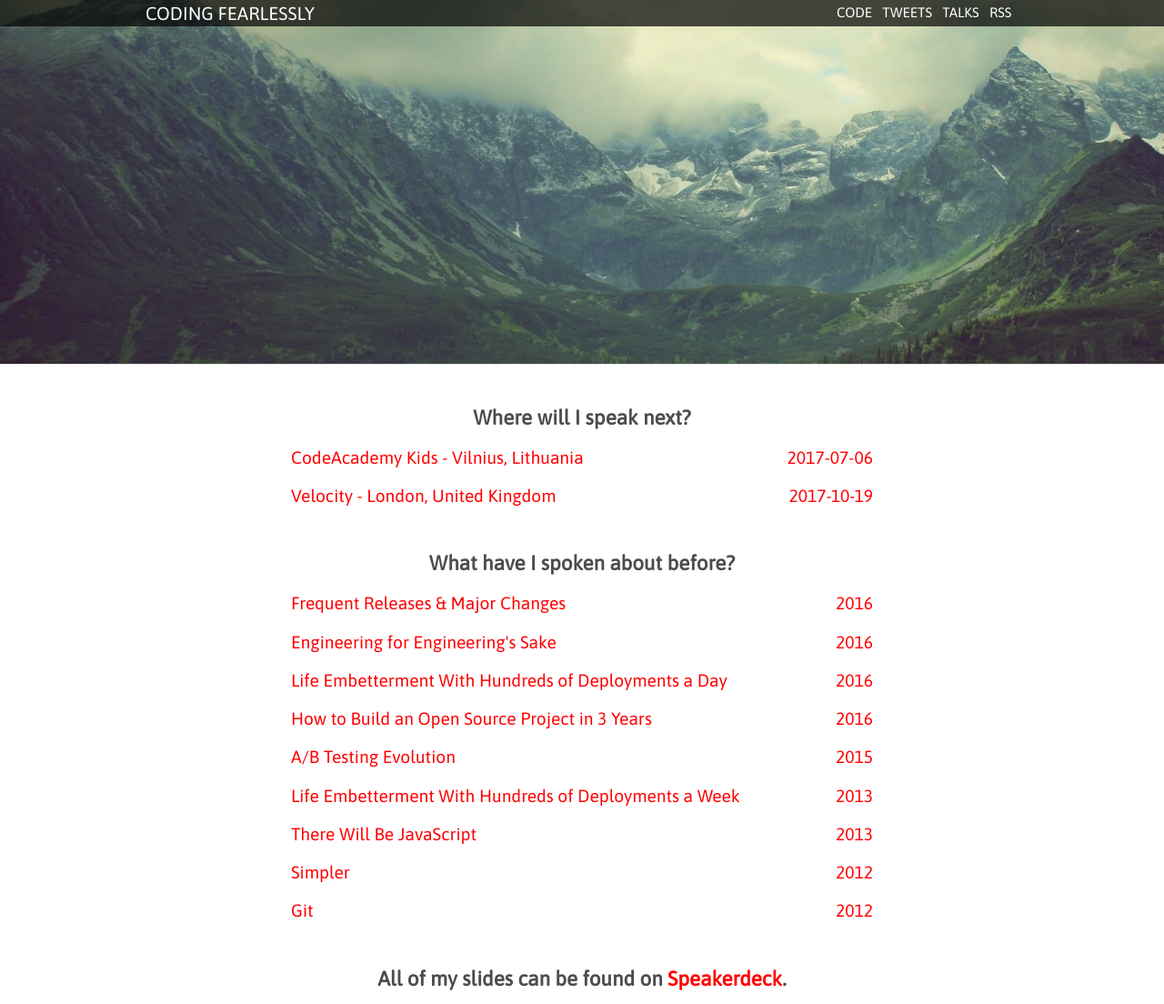
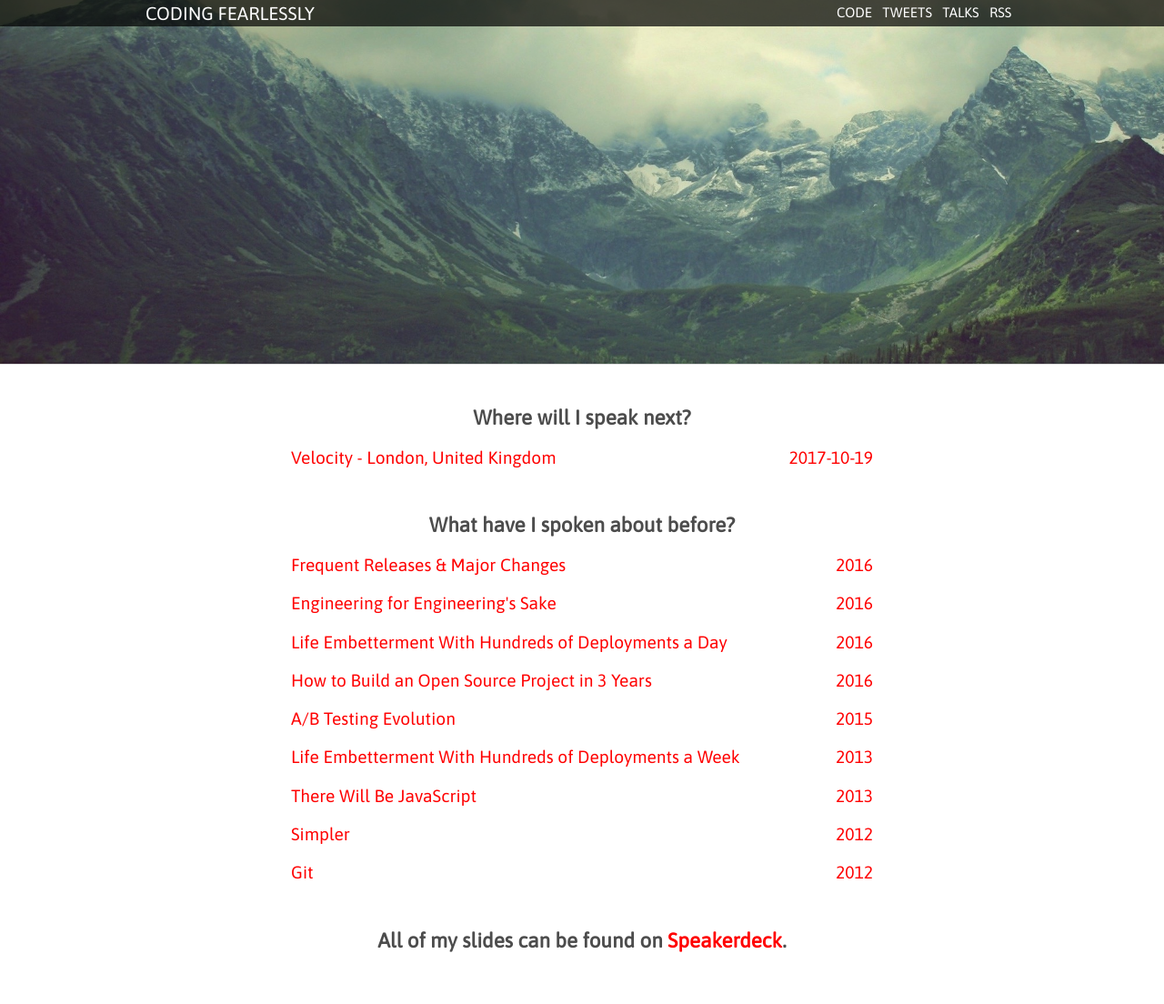
Before and after one commit to mmozuras/mmozuras.github.com, a Jekyll site: the page built from talks.html, in a window 1280 px wide. Shown: the whole page at 91% size. Built offline with Jekyll 4.4.1, drawn with Linux system fonts in a browser that asks for light colours; comment, search, counter and statistics services are not loaded; after the commit the page ends 1062 px from its top, so only the background shows below that.

Commit message:
Remove CodeAcademy talks from talks.html as those have already happened

```diff
--- a/talks.html
+++ b/talks.html
@@ -5,12 +5,6 @@ background: background
 
 <div>
   <h1>Where will I speak next?</h1>
-  <article class="talk">
-    <a href="http://www.codeacademykids.com/stovyklos-vaikams-vilniuje/">
-      <span>CodeAcademy Kids - Vilnius, Lithuania</span>
-      <span class="year">2017-07-06</span>
-    </a>
-  </article>
   <article class="talk">
     <a href="https://conferences.oreilly.com/velocity/vl-eu/public/schedule/detail/61871">
       <span>Velocity - London, United Kingdom</span>
```
